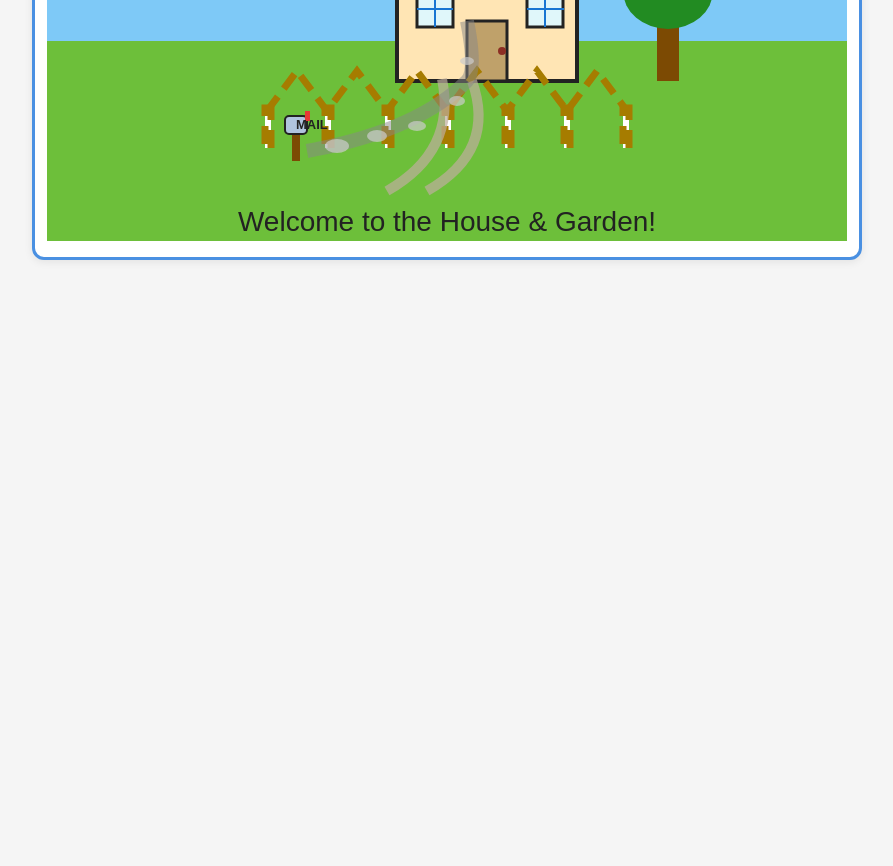
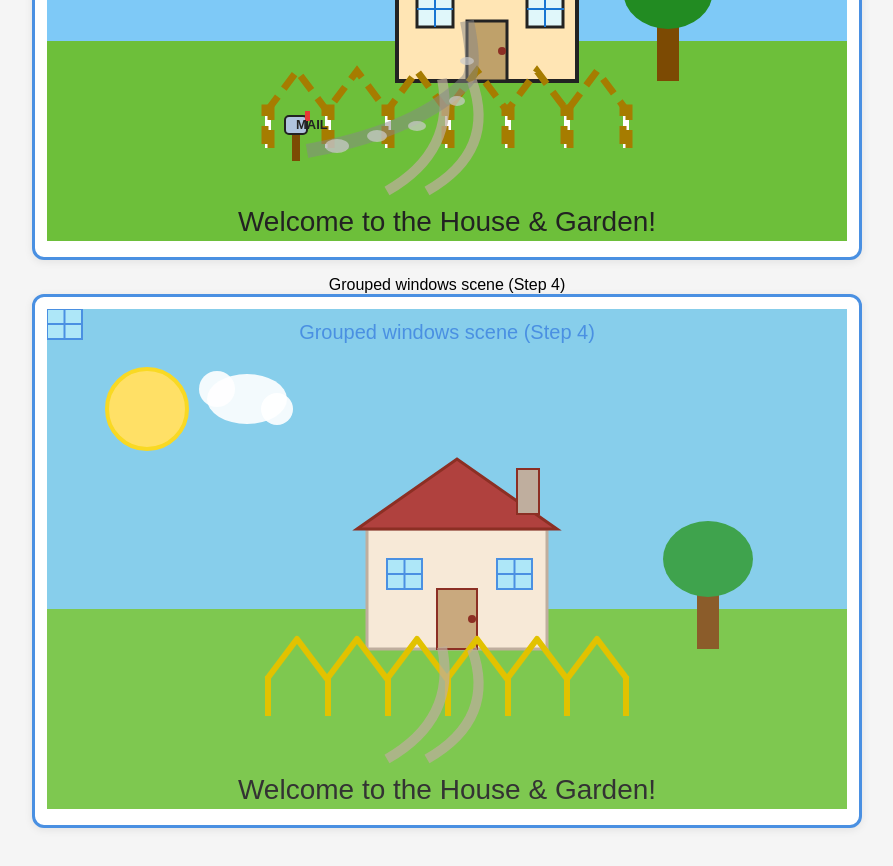
Before and after one commit to K3NN3TH-KUAN/T04-1, a plain HTML site: page index.html in a window 1280 px wide. Shown: the part 1487-2353 px from the top of the page, without its empty margins (193-1086 px from the left). Before the commit the page ends 1787 px from the top, so only its background shows below. Drawn offline with Linux system fonts and the light colour scheme.

Commit message:
refactor: add fourth SVG with windows grouped via <g> and positioned using translate [AI-assisted]

```diff
--- a/index.html
+++ b/index.html
@@ -424,5 +424,122 @@
       </svg>
     </div>
   </figure>
+
+  <figure id="scene-grouped-figure">
+    <figcaption>Grouped windows scene (Step 4)</figcaption>
+    <div class="svg-container">
+      <svg
+        id="scene-grouped"
+        viewBox="0 0 800 500"
+        width="800"
+        height="500"
+        aria-labelledby="svgTitle svgDesc"
+        role="img"
+      >
+        <title id="svgTitle">House and Garden Scene (Grouped Windows)</title>
+        <desc id="svgDesc">
+          An SVG illustration showing a house and garden, with windows refactored into a reusable group for maintainability.
+        </desc>
+        <style>
+          /* Scoped styles for grouped scene only */
+          #scene-grouped .window-rect { fill: #aee7f8; stroke: #4a90e2; stroke-width: 2; }
+          #scene-grouped .window-mullion { stroke: #4a90e2; stroke-width: 2; }
+        </style>
+        <!-- Sky -->
+        <rect x="0" y="0" width="800" height="300" fill="#87ceeb" />
+        <!-- Grass -->
+        <rect x="0" y="300" width="800" height="200" fill="#7ec850" />
+
+        <!-- Sun (circle) -->
+        <circle cx="100" cy="100" r="40" fill="#ffe066" stroke="#f9d923" stroke-width="4" />
+
+        <!-- Cloud (ellipse + circles) -->
+        <ellipse cx="200" cy="90" rx="40" ry="25" fill="#fff" opacity="0.9" />
+        <circle cx="170" cy="80" r="18" fill="#fff" opacity="0.9" />
+        <circle cx="230" cy="100" r="16" fill="#fff" opacity="0.9" />
+
+        <!-- Tree trunk (rect) -->
+        <rect x="650" y="270" width="22" height="70" fill="#8b5c2a" />
+        <!-- Tree foliage (ellipse) -->
+        <ellipse cx="661" cy="250" rx="45" ry="38" fill="#3fa34d" />
+
+        <!-- House body (rect) -->
+        <rect x="320" y="220" width="180" height="120" fill="#f7e9d7" stroke="#bfae9e" stroke-width="3" />
+        <!-- Roof (polygon) -->
+        <polygon points="310,220 410,150 510,220" fill="#b0413e" stroke="#8c2f24" stroke-width="3" />
+        <!-- Chimney (rect) -->
+        <rect x="470" y="160" width="22" height="45" fill="#bfae9e" stroke="#8c2f24" stroke-width="2" />
+        <!-- Door (rect) -->
+        <rect x="390" y="280" width="40" height="60" fill="#c9a97e" stroke="#8c2f24" stroke-width="2" />
+        <!-- Door knob (circle) -->
+        <circle cx="425" cy="310" r="4" fill="#8c2f24" />
+
+        <!-- Window group definition for reuse -->
+        <g id="window">
+          <!-- Window rectangle, 35x30 to fit original area -->
+          <rect class="window-rect" x="0" y="0" width="35" height="30" />
+          <!-- Vertical mullion -->
+          <line class="window-mullion" x1="17.5" y1="0" x2="17.5" y2="30" />
+          <!-- Horizontal mullion -->
+          <line class="window-mullion" x1="0" y1="15" x2="35" y2="15" />
+        </g>
+        <!-- Use window group for left window -->
+        <!-- translate(340,250): matches original left window position -->
+        <use href="#window" transform="translate(340,250)" />
+        <!-- Use window group for right window -->
+        <!-- translate(450,250): matches original right window position -->
+        <use href="#window" transform="translate(450,250)" />
+        <!-- Grouping windows as a <g> makes it easy to reuse and update all windows at once. -->
+
+        <!-- Window panes (lines) for original look (not needed, handled in group) -->
+
+        <!-- Fence (polyline) -->
+        <polyline
+          points="
+            220,370 250,330 280,370 310,330 340,370 370,330 400,370 430,330 460,370 490,330 520,370 550,330 580,370
+          "
+          fill="none"
+          stroke="#e2c200"
+          stroke-width="6"
+          stroke-linejoin="round"
+        />
+
+        <!-- Fence posts (rects) -->
+        <rect x="218" y="367" width="6" height="40" fill="#e2c200" />
+        <rect x="278" y="367" width="6" height="40" fill="#e2c200" />
+        <rect x="338" y="367" width="6" height="40" fill="#e2c200" />
+        <rect x="398" y="367" width="6" height="40" fill="#e2c200" />
+        <rect x="458" y="367" width="6" height="40" fill="#e2c200" />
+        <rect x="517" y="367" width="6" height="40" fill="#e2c200" />
+        <rect x="576" y="367" width="6" height="40" fill="#e2c200" />
+
+        <!-- Curved garden path (path) -->
+        <path
+          d="M425,340 Q450,410 380,450"
+          fill="none"
+          stroke="#bfae9e"
+          stroke-width="10"
+          opacity="0.7"
+        />
+        <path
+          d="M395,338 Q410,410 340,450"
+          fill="none"
+          stroke="#bfae9e"
+          stroke-width="10"
+          opacity="0.7"
+        />
+
+        <!-- Caption (text) -->
+        <text x="400" y="490" text-anchor="middle" font-size="28" fill="#333" font-family="Arial, sans-serif">
+          Welcome to the House & Garden!
+        </text>
+
+        <!-- Figure description as overlay -->
+        <text x="400" y="30" text-anchor="middle" font-size="20" fill="#4a90e2" font-family="Arial, sans-serif">
+          Grouped windows scene (Step 4)
+        </text>
+      </svg>
+    </div>
+  </figure>
 </body>
 </html>
```
